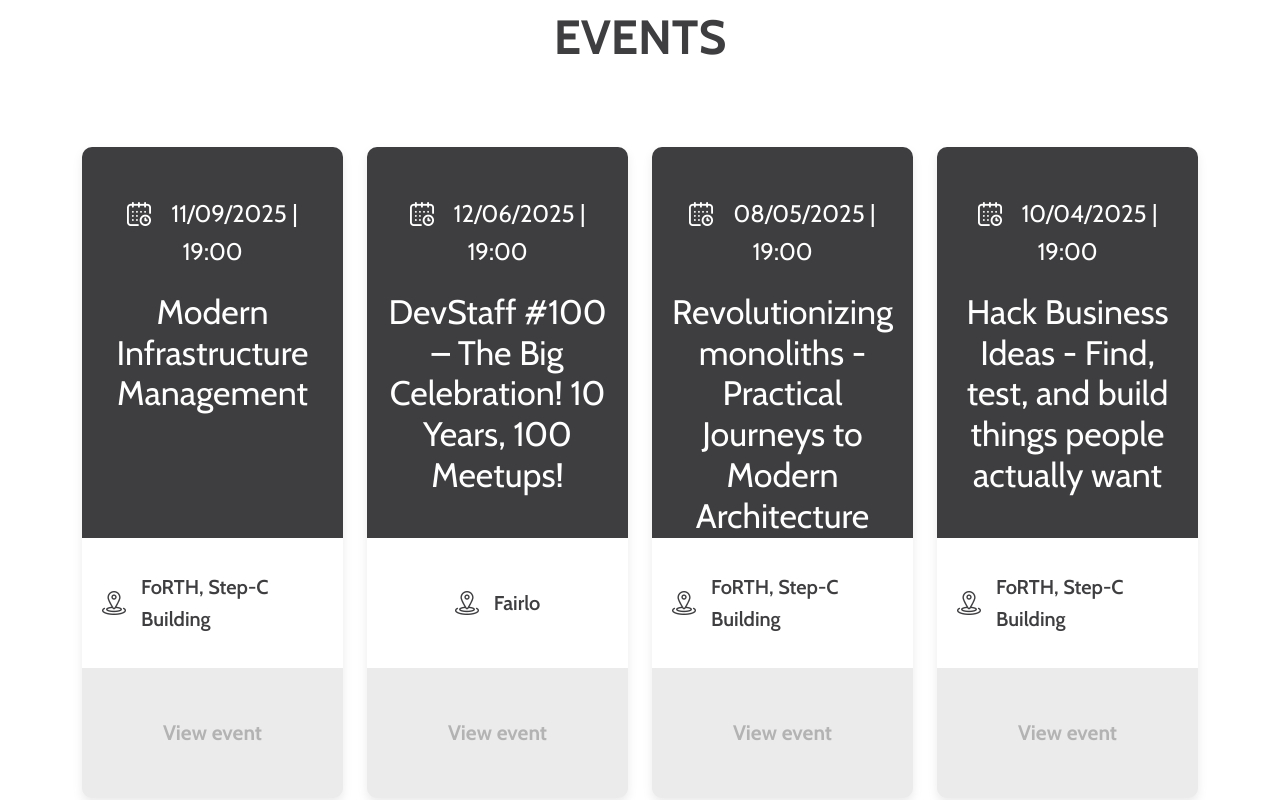
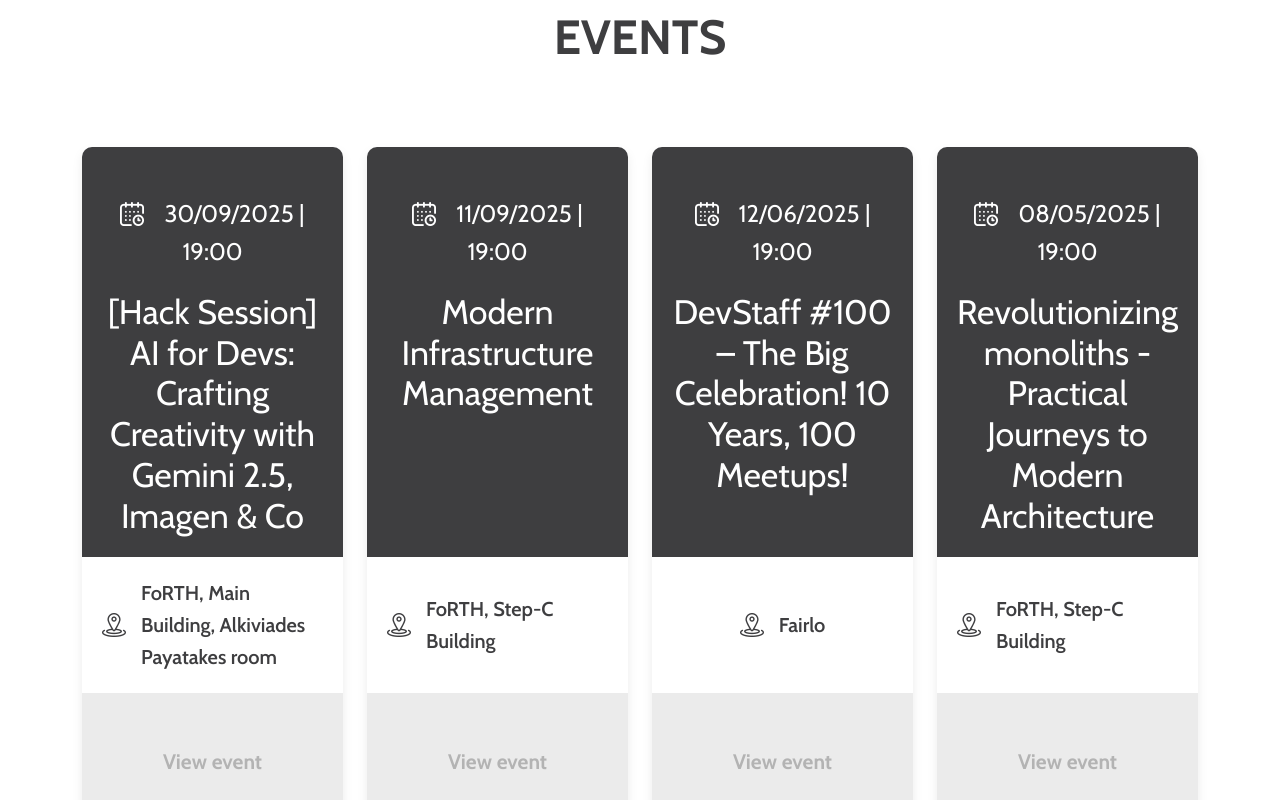
Before and after one commit to devstaff-crete/devstaff-website, a Next.js app: page / in a window 1280 px wide. Shown: the part 1520-2320 px from the top of the page. Built offline with nearby package versions, Linux system fonts and the light colour scheme.

Commit message:
Add hack session on Gemini

```diff
--- a/data/events.ts
+++ b/data/events.ts
@@ -8,6 +8,14 @@ type Event = {
 };
 
 export const events: Event[] = [
+  {
+    date: '30/09/2025',
+    time: '19:00',
+    title: '[Hack Session] AI for Devs: Crafting Creativity with Gemini 2.5, Imagen & Co',
+    location: 'FoRTH, Main Building, Alkiviades Payatakes room',
+    locationUrl: 'https://www.forth.gr/en/conferencerooms/show/&tid=3',
+    eventUrl: 'https://www.meetup.com/devstaff/events/310743941/'
+  },
   {
     date: '11/09/2025',
     time: '19:00',
```
